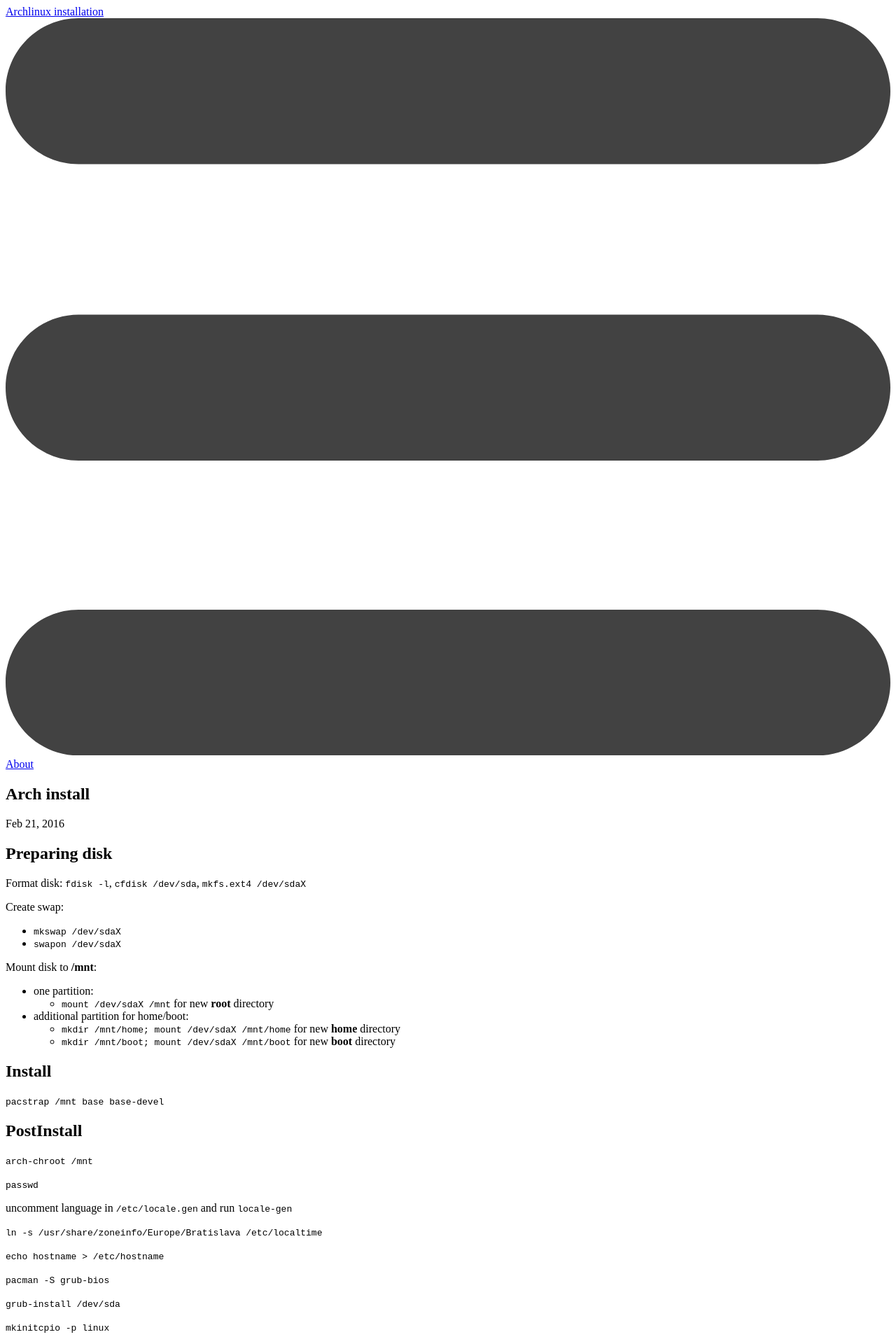
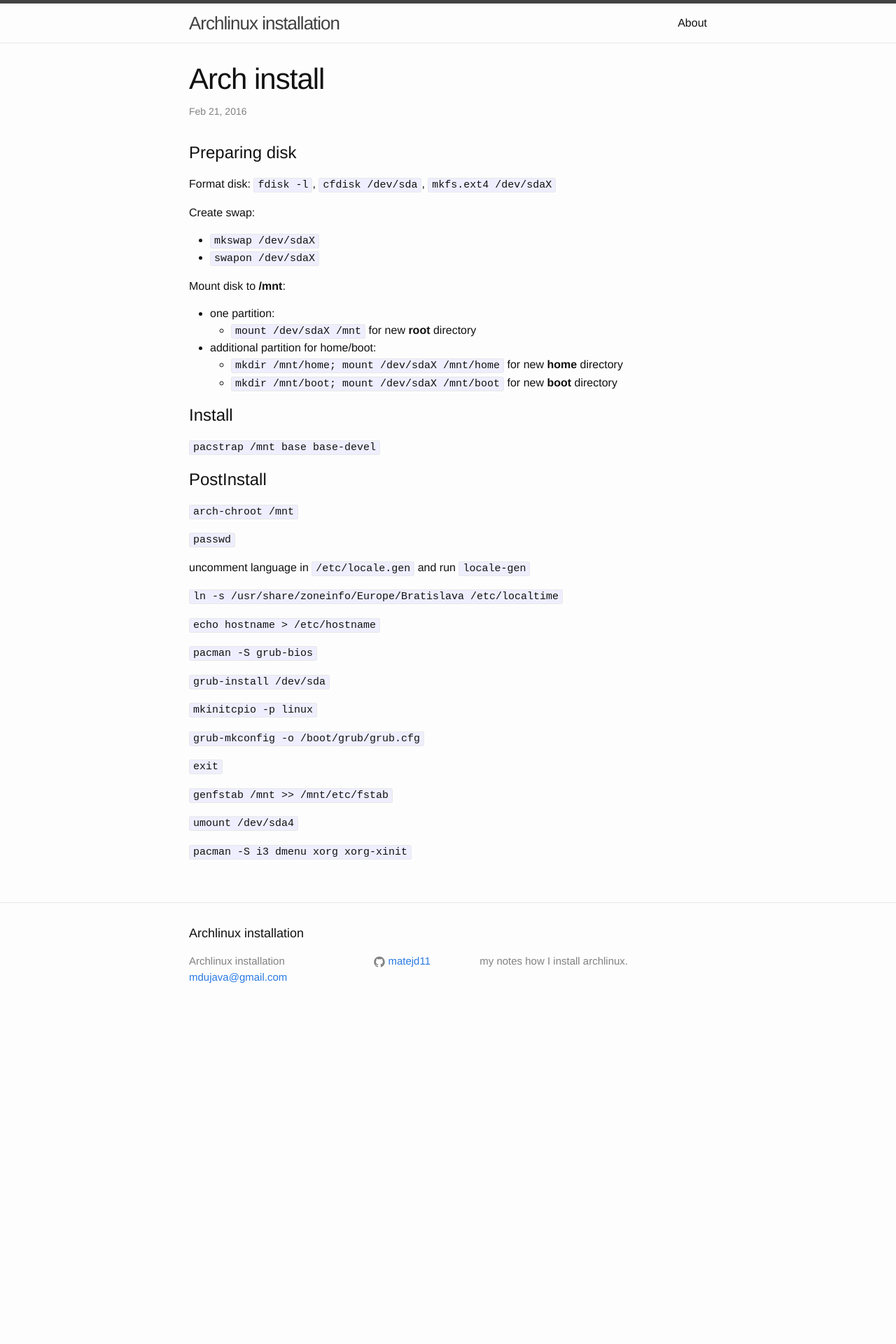
Before and after one commit to mdujava/dotFiles, a Jekyll site: the page built from _posts/2016-02-21-Arch-install.markdown, in a window 1280 px wide. Shown: the top 1920 px of the page at 70% size. Built offline with Jekyll 4.4.1, drawn with Linux system fonts in a browser that asks for light colours; after the commit the page ends 1467 px from its top, so only the background shows below that.

Commit message:
may work
Signed-off-by: Matej Dujava <mdujava@gmail.com>

```diff
--- a/_config.yml
+++ b/_config.yml
@@ -10,8 +10,8 @@
 email: mdujava@gmail.com
 description: > # this means to ignore newlines until "baseurl:"
     my notes how I install archlinux.
-baseurl: "dotFiles" # the subpath of your site, e.g. /blog
-url: "http://matejd11.github.io/dotFiles/" # the base hostname & protocol for your site
+baseurl: "/dotFiles" # the subpath of your site, e.g. /blog
+url: "http://matejd11.github.io/" # the base hostname & protocol for your site
 # twitter_username: matejd
 github_username:  matejd11
 
```
Also changed, not shown: 5 other files.
